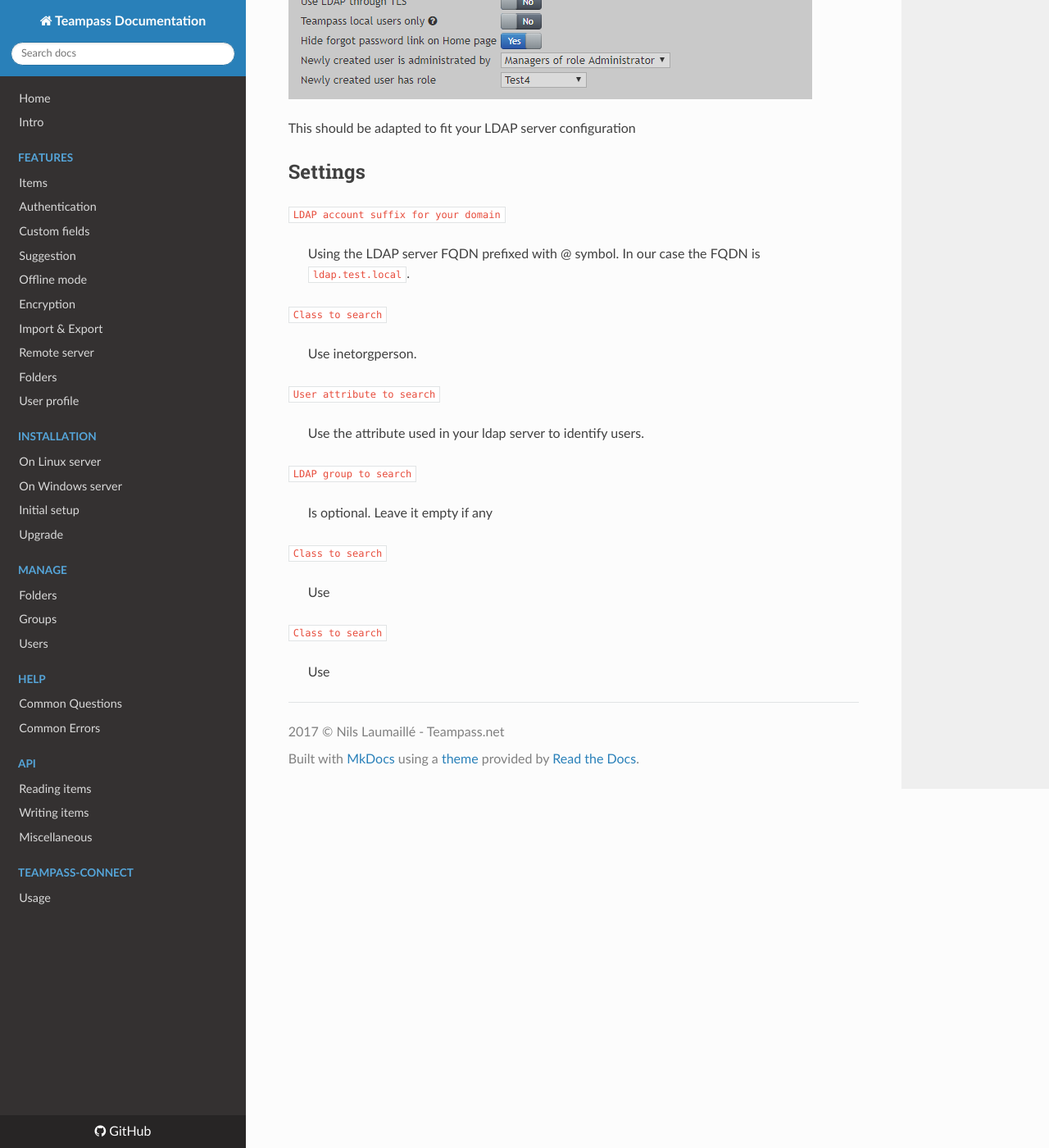
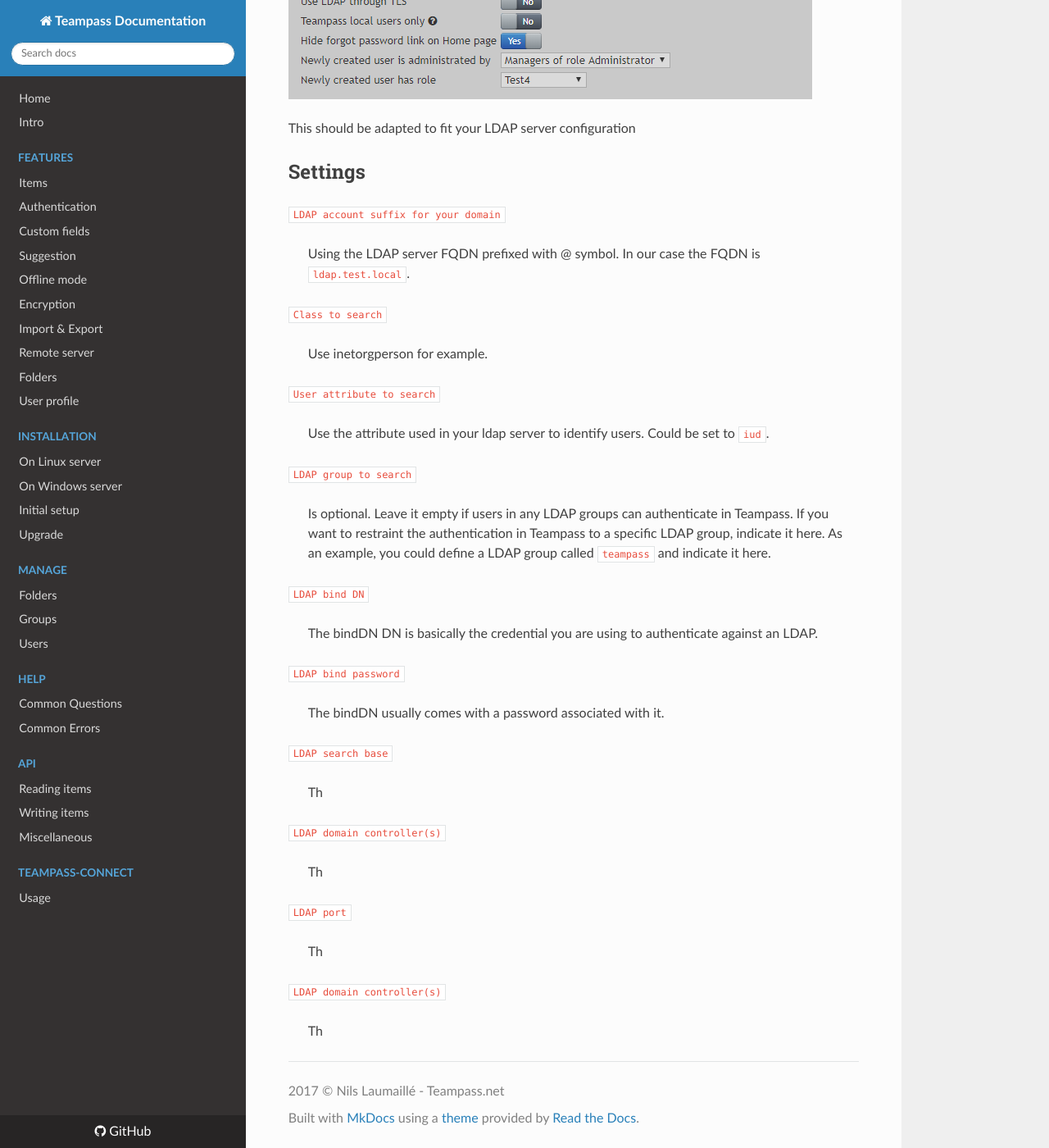
Before and after one commit to nilsteampassnet/teampass_doc, an MkDocs documentation site: the page built from docs/install/ldap.md, in a window 1280 px wide and 1400 px high, scrolled down 689 px. Shown: the whole window at 82% size. Built offline with MkDocs 1.6.1, drawn with Linux system fonts in a browser that asks for light colours; nearby versions of some CDN libraries; old or Windows-style settings are respelled for this version of MkDocs.

Commit message:
Update ldap.md

```diff
--- a/docs/install/ldap.md
+++ b/docs/install/ldap.md
@@ -22,16 +22,30 @@ This should be adapted to fit your LDAP server configuration
 In our case the FQDN is `ldap.test.local`.
 
 `Class to search`
-> Use inetorgperson.
+> Use inetorgperson for example.
 
 `User attribute to search`
-> Use the attribute used in your ldap server to identify users.
+> Use the attribute used in your ldap server to identify users. Could be set to `iud`.
 
 `LDAP group to search`
-> Is optional. Leave it empty if any
+> Is optional. Leave it empty if users in any LDAP groups can authenticate in Teampass.
+If you want to restraint the authentication in Teampass to a specific LDAP group, indicate it here.
+As an example, you could define a LDAP group called `teampass` and indicate it here.
 
-`Class to search`
-> Use
+`LDAP bind DN`
+> The bindDN DN is basically the credential you are using to authenticate against an LDAP.
 
-`Class to search`
-> Use
+`LDAP bind password`
+> The bindDN usually comes with a password associated with it.
+
+`LDAP search base`
+> Th
+
+`LDAP domain controller(s)`
+> Th
+
+`LDAP port`
+> Th
+
+`LDAP domain controller(s)`
+> Th
```
